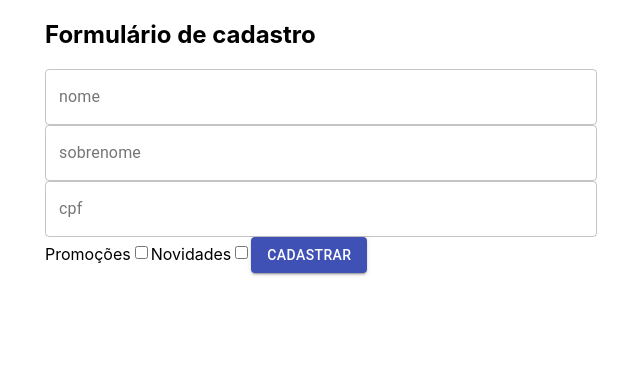
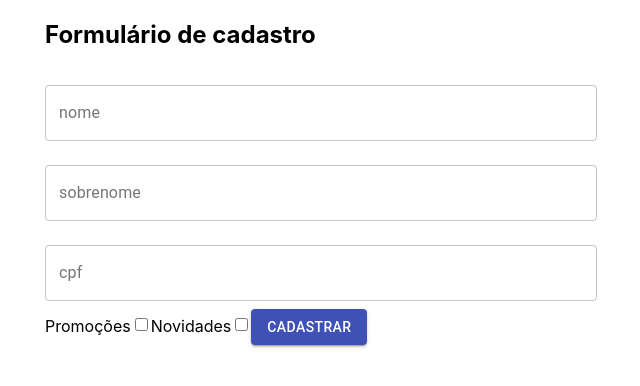
Before and after one commit to lucsimao/alura-react-function-components, a React (Create React App) app: page / in a window 1280 px wide. Shown: the top 386 px of the page, without its empty margins (319-959 px from the left). Built offline with nearby package versions, Linux system fonts and the light colour scheme.

Commit message:
feat: add margin to FormularioCadastro components

```diff
--- a/src/FormularioCadastro/FormularioCadastro.jsx
+++ b/src/FormularioCadastro/FormularioCadastro.jsx
@@ -5,14 +5,27 @@ import React from 'react';
 function FormularioCadastro() {
   return (
     <form>
-      <TextField id="nome" label="nome" variant="outlined" fullWidth />
+      <TextField
+        id="nome"
+        label="nome"
+        variant="outlined"
+        fullWidth
+        margin="normal"
+      />
       <TextField
         id="sobrenome"
         label="sobrenome"
         variant="outlined"
         fullWidth
+        margin="normal"
       />
-      <TextField id="cpf" label="cpf" variant="outlined" fullWidth />
+      <TextField
+        id="cpf"
+        label="cpf"
+        variant="outlined"
+        fullWidth
+        margin="normal"
+      />
 
       <label>Promoções</label>
       <input type="checkbox" />
```
